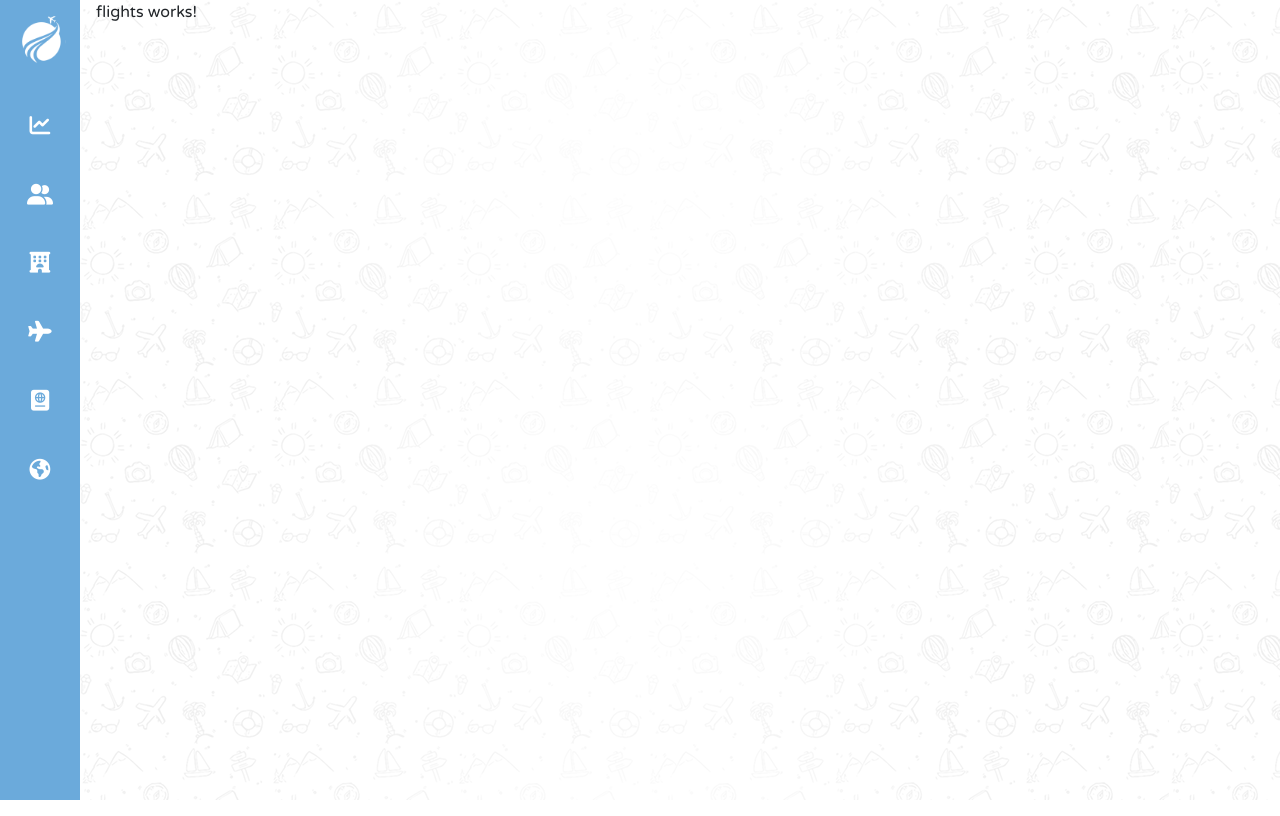
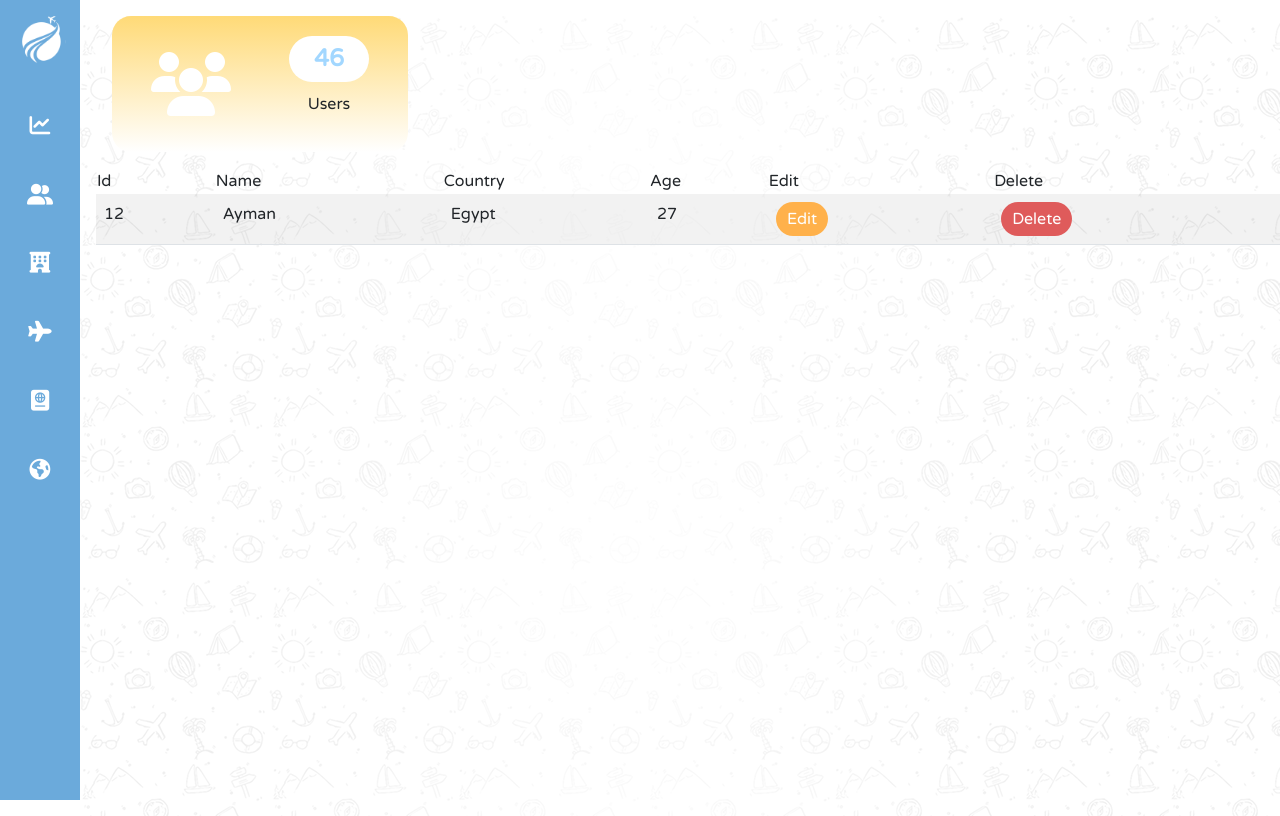
Before and after one commit to MarkMagdyAziz/Traveasy-admin, an Angular app: page /flight in a window 1280 px wide. Built offline with nearby package versions, Linux system fonts and the light colour scheme.

Commit message:
add Flight Component

```diff
--- a/src/app/components/flights/flights.component.html
+++ b/src/app/components/flights/flights.component.html
@@ -1 +1,35 @@
-<p>flights works!</p>
+<section class="users">
+    <div class="service-count col-md-3" data-aos="fade-up" data-aos-anchor-placement="center-bottom"
+        data-aos-duration="300">
+        <div class="icon" data-aos="fade-up" data-aos-duration="350">
+            <i class="fa-solid fa-users"></i>
+        </div>
+        <article data-aos="fade-up" data-aos-duration="400">
+            <span>46</span>
+            <p> Users </p>
+        </article>
+    </div>
+
+    <table class="table table-striped table-hover" data-aos="fade-up" data-aos-anchor-placement="center-bottom"
+        data-aos-duration="300">
+        <thead data-aos="fade-up" data-aos-anchor-placement="center-bottom" data-aos-duration="350">
+            <td>Id</td>
+            <td>Name</td>
+            <td>Country</td>
+            <td>Age</td>
+            <td>Edit</td>
+            <td>Delete</td>
+        </thead>
+        <tbody>
+            <tr data-aos="fade-up" data-aos-anchor-placement="center-bottom" data-aos-duration="400">
+                <td >12</td>
+                <td>Ayman</td>
+                <td>Egypt</td>
+                <td>27</td>
+                <td><button class="orangeBtn">Edit</button></td>
+                <td><button class="redBtn">Delete</button></td>
+            </tr>
+
+        </tbody>
+    </table>
+</section>
--- a/src/app/components/flights/flights.component.scss
+++ b/src/app/components/flights/flights.component.scss
@@ -0,0 +1,51 @@
+@import "../../../styles/golbal";
+@import "../../../styles/colors";
+
+.users {
+    .service-count {
+        margin: 1rem;
+        // display: flex;
+        // justify-content: space-between;
+        padding: 20px 10px;
+        border-radius: $borderRadius;
+        display: flex;
+        justify-content: space-around;
+        align-items: center;
+
+        .icon {
+            i {
+                font-size: 4rem;
+                color: $white;
+            }
+
+        }
+
+        article {
+            @include dFlex;
+
+            span {
+                width: 80px;
+                padding: 5px;
+                margin-bottom: 10px;
+
+                color:$primaryColor;
+                font-size: 1.5rem;
+                font-weight: 800;
+
+                text-align: center;
+
+                background-color: $white;
+                border-radius: $borderRadius;
+            }
+
+            p {}
+
+        }
+
+        &:nth-child(1) {
+            background: linear-gradient(0deg, rgb(255, 255, 255) 0%, rgba(255, 218, 119, 1) 100%);
+        }
+
+    }
+
+}
```
